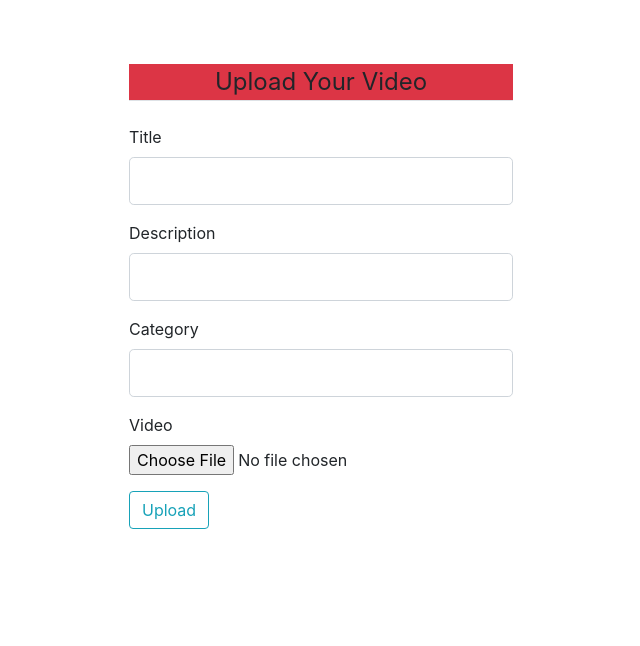
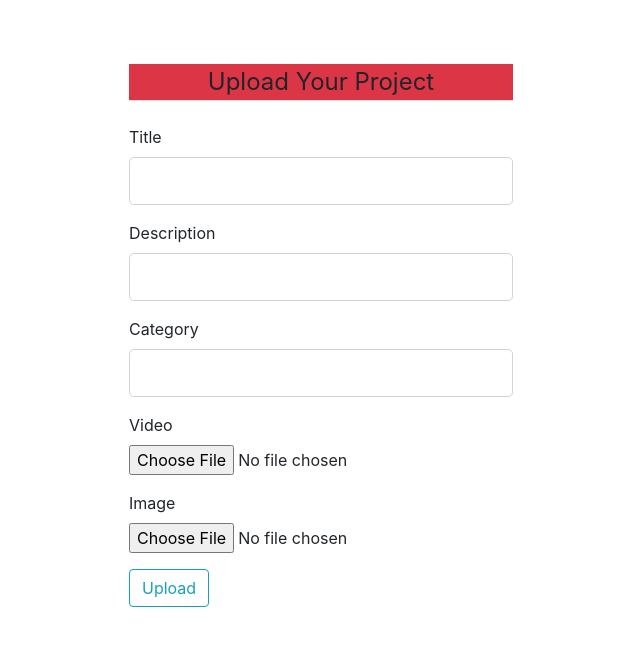
Before and after one commit to hyeonukdev/flask_blog, a Flask app: page /project/upload in a window 1280 px wide. Shown: the part 56-702 px from the top of the page, without its empty margins (319-959 px from the left). Run offline with Flask 2, Linux system fonts and the light colour scheme; the visitor is signed in with stand-in values (Sample User, id 1); data comes from the database, SQL or seed files in the repository; some libraries are stand-ins or nearby versions.

Commit message:
add project image

```diff
--- a/app/api/__init__.py
+++ b/app/api/__init__.py
@@ -3,3 +3,4 @@ from flask import Blueprint
 api = Blueprint("api", __name__)
 
 from . import views
+from .main import routes
--- a/app/main/forms.py
+++ b/app/main/forms.py
@@ -12,6 +12,8 @@ class ProjectUploadForm(FlaskForm):
                            DataRequired(), Length(max=20)])
     project_content = FileField('Video', validators=[FileAllowed(
         ['mp4', 'mkv', '3gp', 'mov']), FileRequired()])
+    project_image = FileField('Image', validators=[FileAllowed(
+        ['jpeg', 'png', 'gif']), FileRequired()])
     submit = SubmitField('Upload')
 
 
@@ -21,6 +23,13 @@ class UpdateProjectForm(FlaskForm):
     description = TextField('Description', validators=[DataRequired()])
     category = StringField('Category', validators=[
                            DataRequired(), Length(max=20)])
+
+    # TODO : update video and images
+    # project_content = FileField('Video', validators=[FileAllowed(
+    #     ['mp4', 'mkv', '3gp', 'mov']), FileRequired()])
+    #
+    # project_image = FileField('Image', validators=[FileAllowed(
+    #     ['jpeg', 'png', 'gif']), FileRequired()])
     submit = SubmitField('Update')
 
 
--- a/app/main/models.py
+++ b/app/main/models.py
@@ -6,6 +6,7 @@ class Project(db.Model):
 
     id = db.Column(db.Integer, primary_key=True)
     project_title = db.Column(db.String(120), nullable=False)
+    project_image = db.Column(db.String(40), nullable=False)
     project_content = db.Column(db.String(40), nullable=False)
     description = db.Column(db.Text, nullable=False)
     category = db.Column(db.String, nullable=False)
--- a/app/main/views.py
+++ b/app/main/views.py
@@ -13,6 +13,8 @@ from flask_login import login_user, current_user, logout_user, login_required
 def home():
     """Home Page view"""
     projects = Project.query.all()
+    print("---")
+    print(projects)
     return render_template('home.html', title='Home', projects=projects)
 
 
@@ -28,24 +30,37 @@ def save_video(form_video):
 
     return video_fn
 
+def save_image(form_image):
+    '''Function to save image into static/images directory'''
+
+    random_hex = secrets.token_hex(8)
+    _, f_ext = os.path.splitext(form_image.filename)
+    image_fn = random_hex + f_ext
+    image_path = os.path.join(current_app.root_path, 'static/images', image_fn)
+
+    form_image.save(image_path)
+
+    return image_fn
+
 
 @main.route('/project/upload', methods=['GET', 'POST'])
 @login_required
 def upload():
-    """Video Upload Page view"""
+    """Project Upload Page view"""
 
     form = ProjectUploadForm()
 
     if form.validate_on_submit():
         video_file = save_video(form.project_content.data)
-        project = Project(project_title=form.project_title.data, project_content=video_file,
+        image_file = save_image(form.project_image.data)
+        project = Project(project_title=form.project_title.data, project_content=video_file, project_image=image_file,
                       description=form.description.data, category=form.category.data, author=current_user)
         db.session.add(project)
         db.session.commit()
         flash('Your Video has been posted!', 'success')
         return redirect(url_for('main.home'))
 
-    return render_template('upload.html', title='Upload Video', form=form, legend='Upload Your Video')
+    return render_template('upload.html', title='Upload Project', form=form, legend='Upload Your Project')
 
 
 @main.route("/project/<int:id>", methods=['GET', 'POST'])
--- a/app/templates/upload.html
+++ b/app/templates/upload.html
@@ -64,6 +64,16 @@
           {% endif %}
         </div>
 
+        <div class="form-group">
+          {{ form.project_image.label() }}
+          {{ form.project_image(class="form-control-file") }}
+          {% if form.project_image.errors %}
+          {% for error in form.project_image.errors %}
+          <span class="text-danger">{{ error }}</span></br>
+          {% endfor %}
+          {% endif %}
+        </div>
+
         <div class='form-group'>
           {{ form.submit(class='btn btn-outline-info') }}
         </div>
```
Also changed, not shown: app/api/main/routes.py (added, +126 -0 lines), app/templates/home.html (+4 -4 lines), app/api/main/__init__.py (added), app/static/css/main.css (line endings or trailing spaces), 1 other file.
